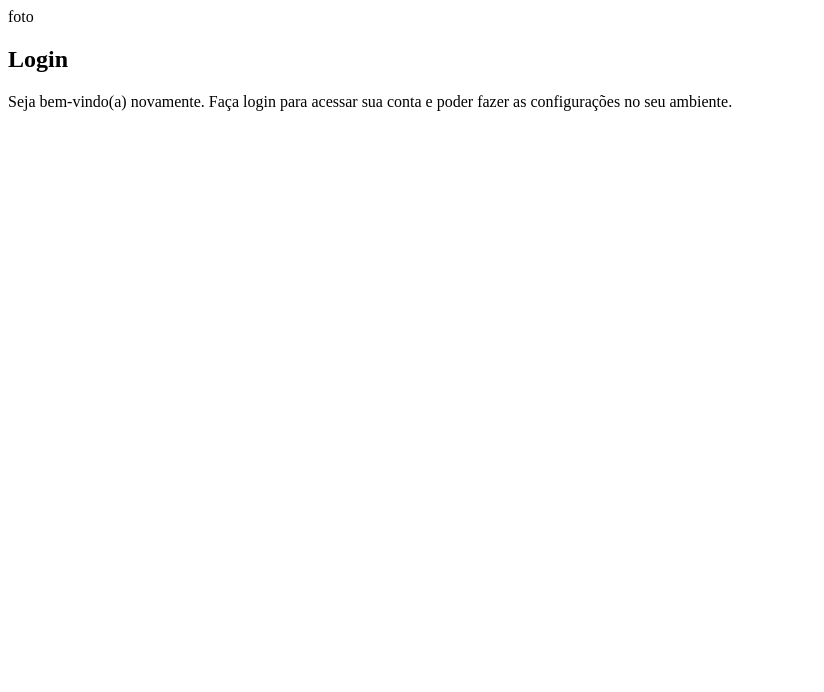
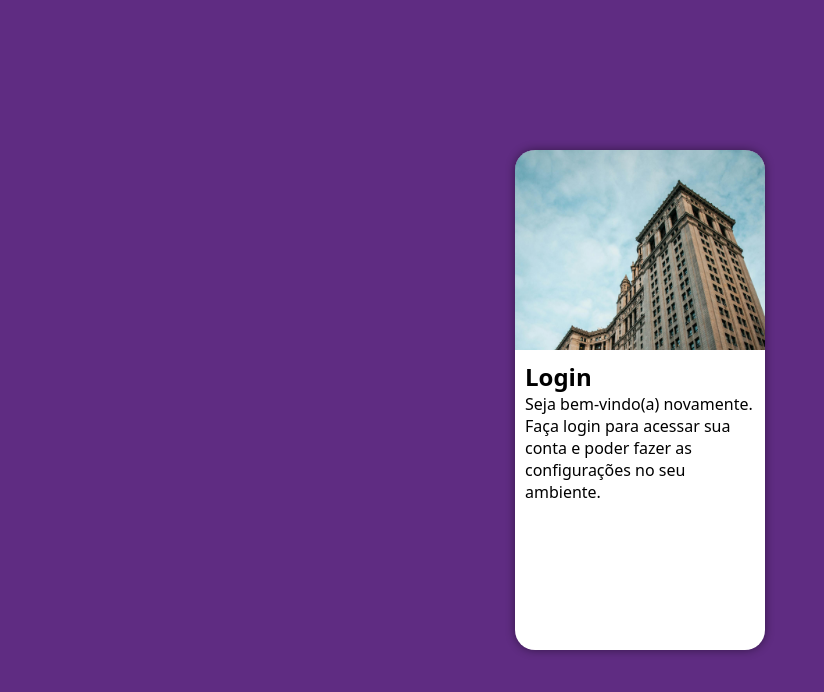
Before and after one commit to carlosdanyelps/projeto-login, a plain HTML site: page index.html in a window 1280 px wide. Shown: the whole page, without its empty margins (0-824 px from the left). Drawn offline with Linux system fonts and the light colour scheme.

Commit message:
atualizei o projeto-login

```diff
--- a/estilos/style.css
+++ b/estilos/style.css
@@ -5,3 +5,49 @@
     Verde: #49a09d
     Lilás: #5f2c82
 */
+
+* {
+    font-family: system-ui, -apple-system, BlinkMacSystemFont, 'Segoe UI', Roboto, Oxygen, Ubuntu, Cantarell, 'Open Sans', 'Helvetica Neue', sans-serif;
+    padding: 0px;
+    margin: 0px;
+    box-sizing: border-box;
+}
+
+body, html {
+    background-color: #5f2c82;
+    height: 100vh;
+    width: 100vw;
+}
+
+main {
+    position: relative;
+    height: 100vh;
+    width: 100vw;
+}
+
+section#login {
+    position: absolute;
+    top: 50%;
+    left: 50%;
+    transform: translate(-50%, -50%);
+    overflow: hidden;
+
+    background-color: white;
+    width: 250px;
+    height: 500px;
+    border-radius: 20px;
+    box-shadow: 0px 0px 10px rgba(0, 0, 0, 0.450);
+}
+
+section#login > div#imagem {
+    display: block;
+    background: #5f2c82 url(../imagens/muro.jpg) no-repeat;
+    background-size: cover;
+    background-position: top center;
+    height: 200px;
+}
+
+section#login > div#formulario {
+    display: block;
+    padding: 10px;
+}
--- a/index.html
+++ b/index.html
@@ -10,7 +10,7 @@
     <main>
         <section id="login">
             <div id="imagem">
-                foto
+
             </div>
             <div id="formulario">
                 <h1>Login</h1>
```
